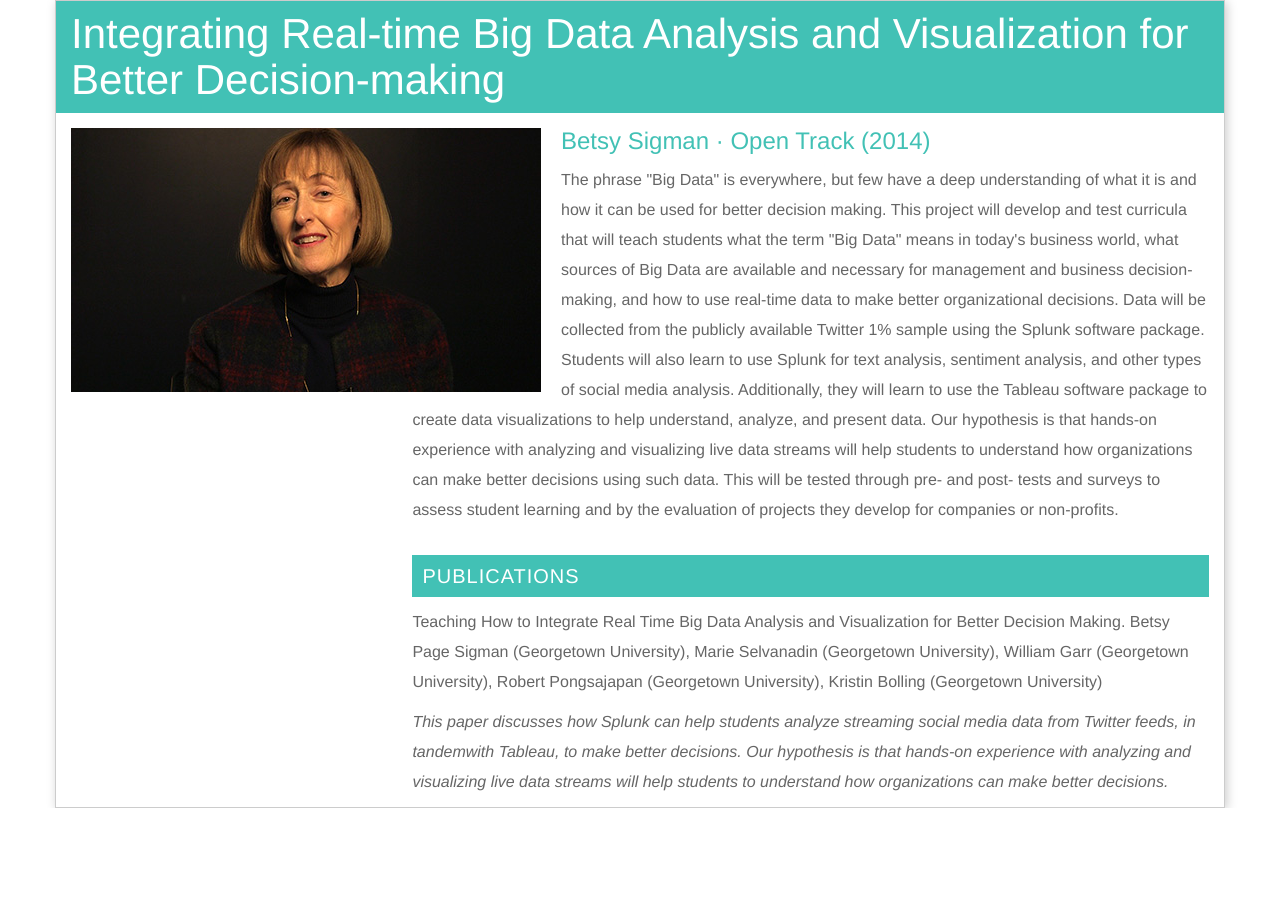
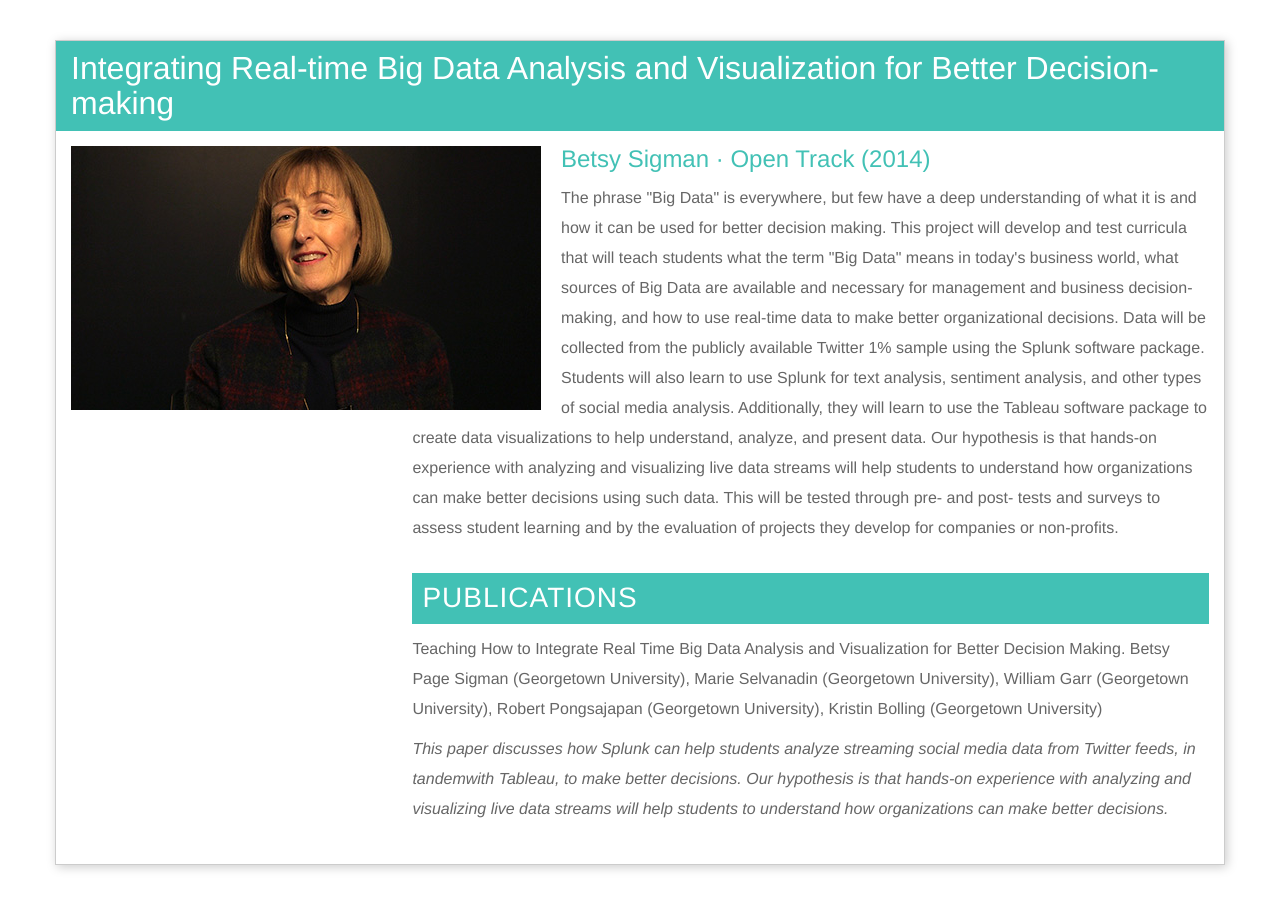
Before and after one commit to rpongsaj/itel-new, a plain HTML site: page article-open.html in a window 1280 px wide. Before the commit the page ends 808 px from the top, so only its background shows below. Drawn offline with nearby package versions, Linux system fonts and the light colour scheme; a web font is replaced by a local one.

Commit message:
tiny change

```diff
--- a/css/base.css
+++ b/css/base.css
@@ -1,14 +1,25 @@
+body {
+  font-size: 16px;
+}
+
 .container {
   border: 1px solid #ccc;
   box-shadow: 2px 2px 10px #ccc;
+  margin-top: 40px;
+  margin-bottom: 40px;
+
 }
 
 p {
-  font-size: 16px;
+  font-size: 1em;
   line-height: 30px;
   padding-left: 30%;
   font-weight: 300;
   color: #666;
+}
+
+p:last-child {
+  margin-bottom: 40px;
 }
 
 .page-title {
@@ -17,7 +28,7 @@ p {
   font-family: "pill-gothic-300mg", "Helvetica Neue", Helvetica, Arial, sans-serif;
 }
 
-h1 { font-size: 42px; margin-top: 10px; }
+h1 { font-size: 2em; margin-top: 10px; }
 
 h2 {
   color: #fff;
@@ -25,7 +36,7 @@ h2 {
   font-family: "pill-gothic-300mg", "Helvetica Neue", Helvetica, Arial, sans-serif;
   text-transform: uppercase;
   letter-spacing: 1px;
-  font-size: 20px;
+  font-size: 1.75em;
   margin-top: 30px;
   margin-left: 30%;
   padding: 10px;
```
Also changed, not shown: article-cohort.html (+5 -2 lines).
